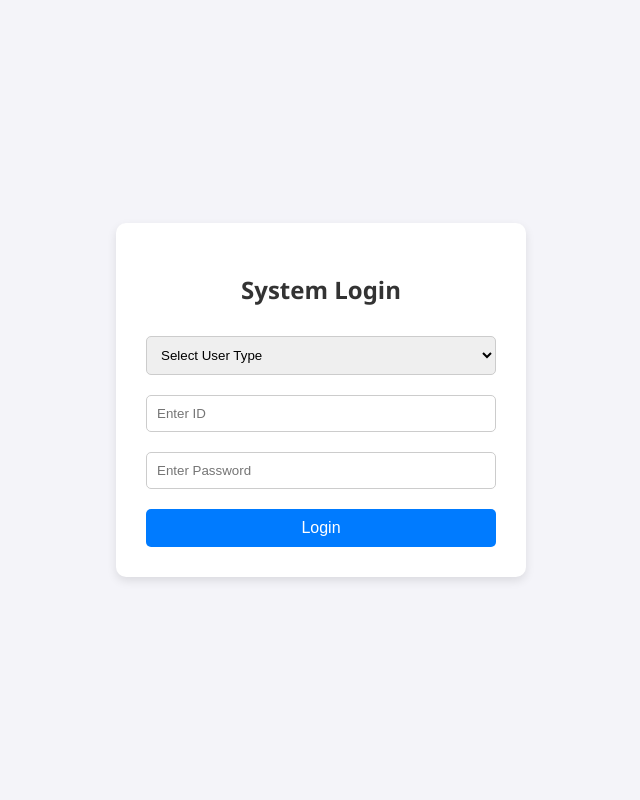
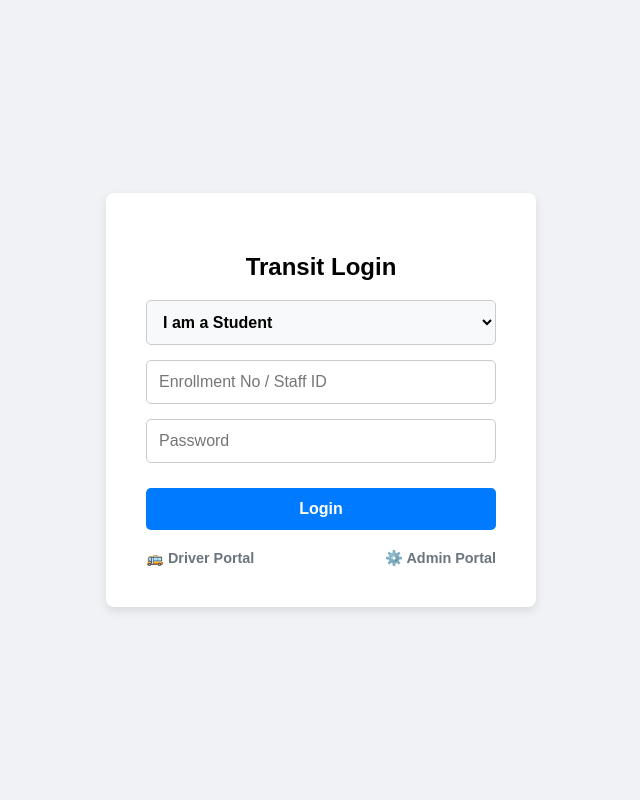
Before and after one commit to Kashyap42576/transit-app, a Flask app: page / in a window 1280 px wide. Shown: the whole page, without its empty margins (319-959 px from the left). Run offline with Flask 3, Linux system fonts and the light colour scheme.

Commit message:
Update login page title and layout styles

```diff
--- a/templates/login.html
+++ b/templates/login.html
@@ -1,56 +1,47 @@
 <!DOCTYPE html>
 <html>
 <head>
-    <title>PU Transit System - Login</title>
+    <title>Transit Portal Login</title>
     <meta name="viewport" content="width=device-width, initial-scale=1">
     <style>
-        body { font-family: 'Segoe UI', Tahoma, Geneva, Verdana, sans-serif; background-color: #f4f4f9; display: flex; justify-content: center; align-items: center; height: 100vh; margin: 0; }
-        .login-box { background: white; padding: 30px; border-radius: 10px; box-shadow: 0px 4px 10px rgba(0,0,0,0.1); width: 100%; max-width: 350px; text-align: center; }
-        .login-box h2 { margin-bottom: 20px; color: #333; }
-        input[type="text"], input[type="password"], select { width: 100%; padding: 10px; margin: 10px 0; border: 1px solid #ccc; border-radius: 5px; box-sizing: border-box; }
-        button { width: 100%; padding: 10px; background-color: #007bff; color: white; border: none; border-radius: 5px; cursor: pointer; font-size: 16px; margin-top: 10px; }
-        button:hover { background-color: #0056b3; }
-        .alert { color: red; margin-bottom: 15px; font-weight: bold; }
+        body { font-family: Arial, sans-serif; display: flex; justify-content: center; align-items: center; height: 100vh; background: #f0f2f5; margin: 0; }
+        .box { background: white; padding: 2.5rem; border-radius: 8px; box-shadow: 0 4px 10px rgba(0,0,0,0.1); text-align: center; width: 85%; max-width: 350px; }
+        select, input { display: block; width: 100%; margin: 15px 0; padding: 12px; box-sizing: border-box; border: 1px solid #ccc; border-radius: 5px; font-size: 16px; }
+        select { background-color: #f8f9fa; font-weight: bold; }
+        button { width: 100%; padding: 12px; background: #007bff; color: white; border: none; border-radius: 5px; cursor: pointer; font-size: 16px; font-weight: bold; margin-top: 10px; }
+        button:hover { background: #0056b3; }
+        .error { color: #dc3545; font-weight: bold; margin-bottom: 10px; }
+        .portal-links { display: flex; justify-content: space-between; margin-top: 20px; font-size: 0.9em; }
+        .portal-links a { color: #6c757d; text-decoration: none; font-weight: bold; }
     </style>
 </head>
 <body>
+    <div class="box">
+        <h2>Transit Login</h2>
+        {% if error %} <p class="error">{{ error }}</p> {% endif %}
 
-<div class="login-box">
-    <h2>System Login</h2>
+        <form method="POST">
+            <select name="role" required>
+                <option value="Student" selected>I am a Student</option>
+                <option value="Staff">I am a Staff Member</option>
+            </select>
+            <input type="text" name="user_id" placeholder="Enrollment No / Staff ID" required>
+            <input type="password" name="password" placeholder="Password" required>
+            <button type="submit">Login</button>
+            <input type="hidden" name="device_id" id="hidden_device_id">
+        </form>
 
-    {% with messages = get_flashed_messages() %}
-      {% if messages %}
-        {% for message in messages %}
-          <div class="alert">{{ message }}</div>
-        {% endfor %}
-      {% endif %}
-    {% endwith %}
-
-    <form action="/login" method="POST">
-        <input type="hidden" name="device_id" id="hidden_device_id">
-
-        <select name="user_type" required>
-            <option value="" disabled selected>Select User Type</option>
-            <option value="Student">Student</option>
-            <option value="Staff">Staff</option>
-            <option value="Driver">Driver</option>
-            <option value="Admin">Admin</option>
-        </select>
-
-        <input type="text" name="user_id" placeholder="Enter ID" required>
-        <input type="password" name="password" placeholder="Enter Password" required>
-
-        <button type="submit">Login</button>
-    </form>
-</div>
-
-<script>
+        <div class="portal-links">
+            <a href="/driver/login">🚌 Driver Portal</a>
+            <a href="/admin/login">⚙️ Admin Portal</a>
+        </div>
+    </div>
+    <script>
     const urlParams = new URLSearchParams(window.location.search);
     const deviceId = urlParams.get('device_id');
     if (deviceId) {
         document.getElementById('hidden_device_id').value = deviceId;
     }
-</script>
-
+    </script>
 </body>
 </html>
```
